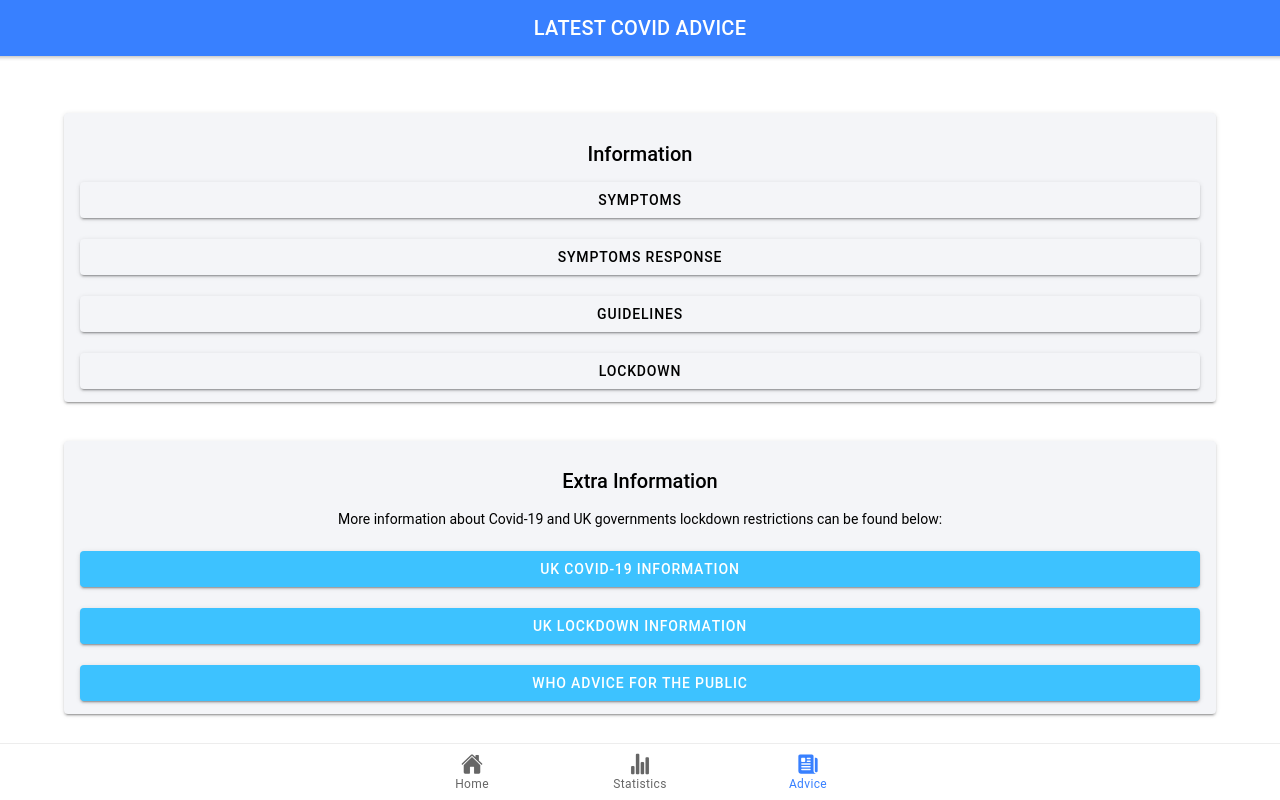
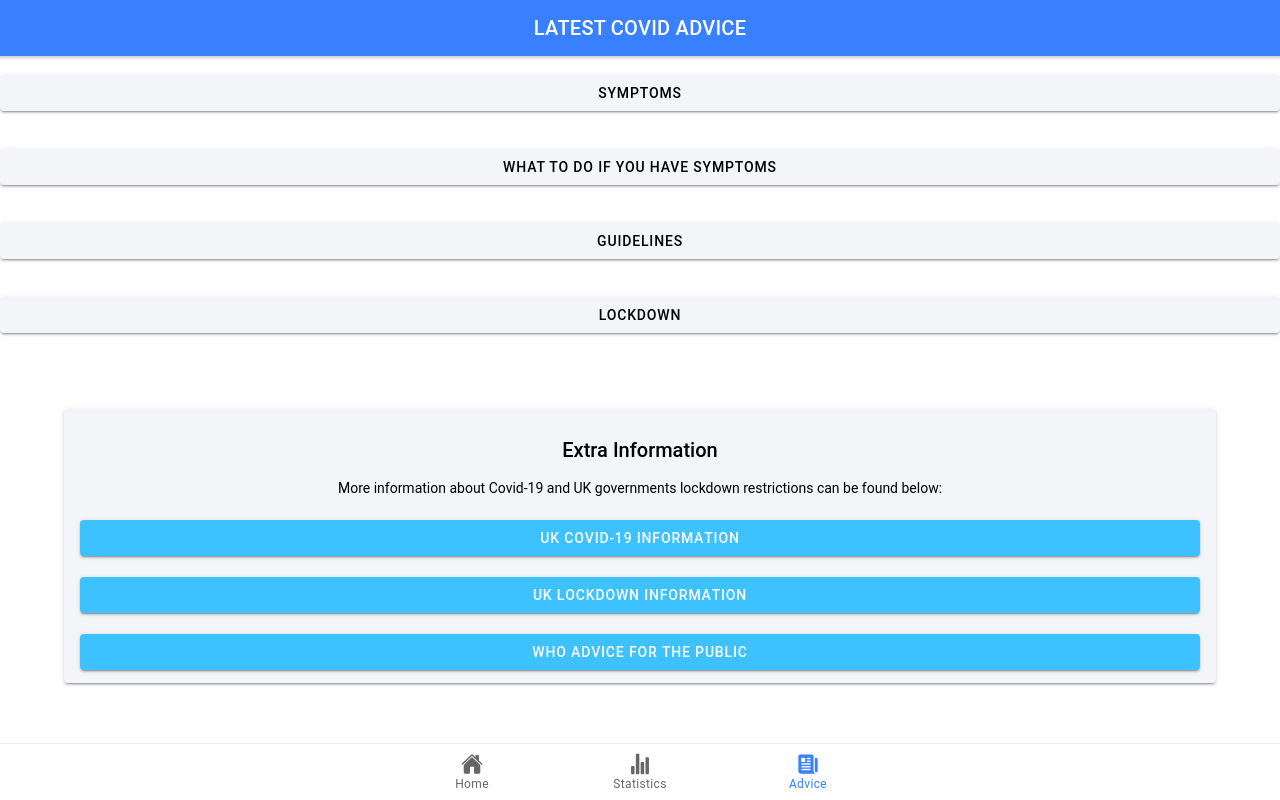
Before and after one commit to mdimran24/CovidStatTrackerApp-Bootcamp, a React (Create React App) app: page /tab3 in a window 1280 px wide. Built offline with nearby package versions, Linux system fonts and the light colour scheme.

Commit message:
Minor changes to Tab 3

```diff
--- a/src/pages/Tab3.tsx
+++ b/src/pages/Tab3.tsx
@@ -20,11 +20,11 @@ const Tab3: React.FC = () => {
       <IonContent fullscreen>
 
       <br></br>
-      <IonCard color="light">
+      {/* <IonCard color="light">
           <IonCardHeader>
             <IonCardTitle>Information</IonCardTitle>
           </IonCardHeader>
-          <IonCardContent>
+          <IonCardContent> */}
 
           <IonPopover
       cssClass='my-custom-class'
@@ -52,7 +52,7 @@ const Tab3: React.FC = () => {
       Symptoms
     </IonButton>
 
-    <br></br>
+    <br></br><br></br>
 
     <IonPopover
 
@@ -78,10 +78,10 @@ const Tab3: React.FC = () => {
         setShowPopover2({ showPopover: true, event: e })
       }}
     >
-      Symptoms Response
+      What to do if you have symptoms
     </IonButton>
 
-    <br></br>
+    <br></br><br></br>
 
     <IonPopover
       cssClass='my-custom-class'
@@ -109,7 +109,7 @@ const Tab3: React.FC = () => {
       Guidelines
     </IonButton>
 
-    <br></br>
+    <br></br><br></br>
 
     <IonPopover
       cssClass='my-custom-class'
@@ -137,9 +137,10 @@ const Tab3: React.FC = () => {
     >
       Lockdown
     </IonButton>
-          </IonCardContent>
-        </IonCard>
+          {/* </IonCardContent>
+        </IonCard> */}
 
+        <br></br><br></br>
 
         <IonCard color="light">
           <IonCardHeader>
```
